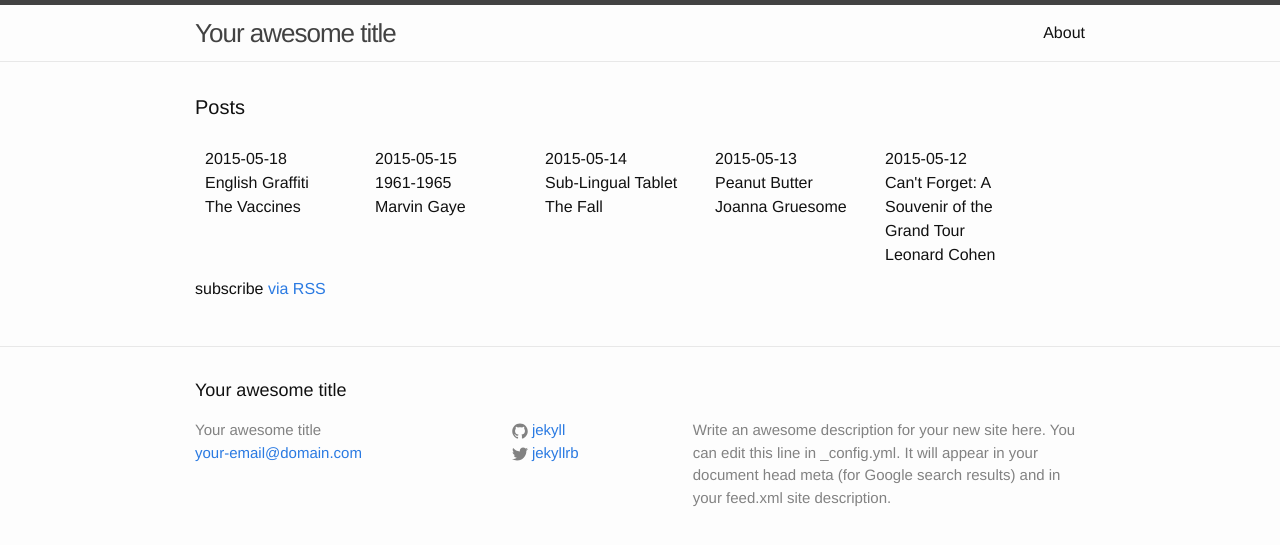
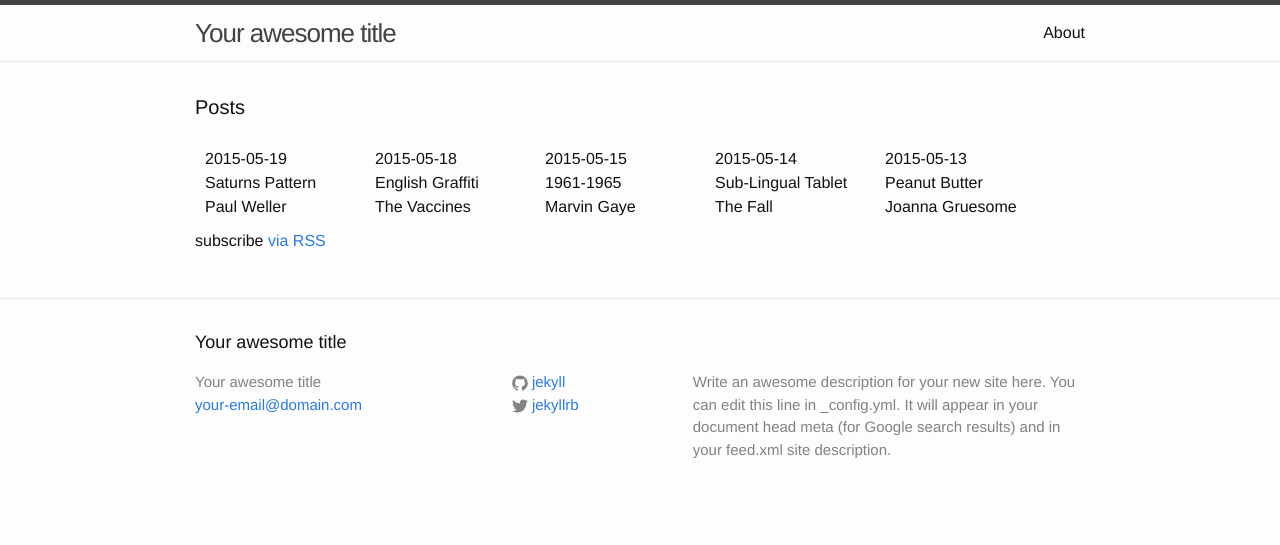
Before and after one commit to karaken12/bbc6musicaotd, a Jekyll site: the page built from site/index.html, in a window 1280 px wide. Shown: the top 545 px of the page. Built offline with Jekyll 4.4.1, drawn with Linux system fonts in a browser that asks for light colours.

Commit message:
Album for 2015-05-19.

```diff
--- a/site/_data/year/2015.yml
+++ b/site/_data/year/2015.yml
@@ -470,3 +470,8 @@
   artist: The Vaccines
   title: English Graffiti
   twitter: https://twitter.com/BBC6Music/status/600206258721927168
+- date: 2015-05-19
+  artist: Paul Weller
+  title: Saturns Pattern
+  twitter: https://twitter.com/BBC6Music/status/600575387853148160
+  spotify-id: 7GLRsYUR1mhMTwgP3Q6nVH
```
